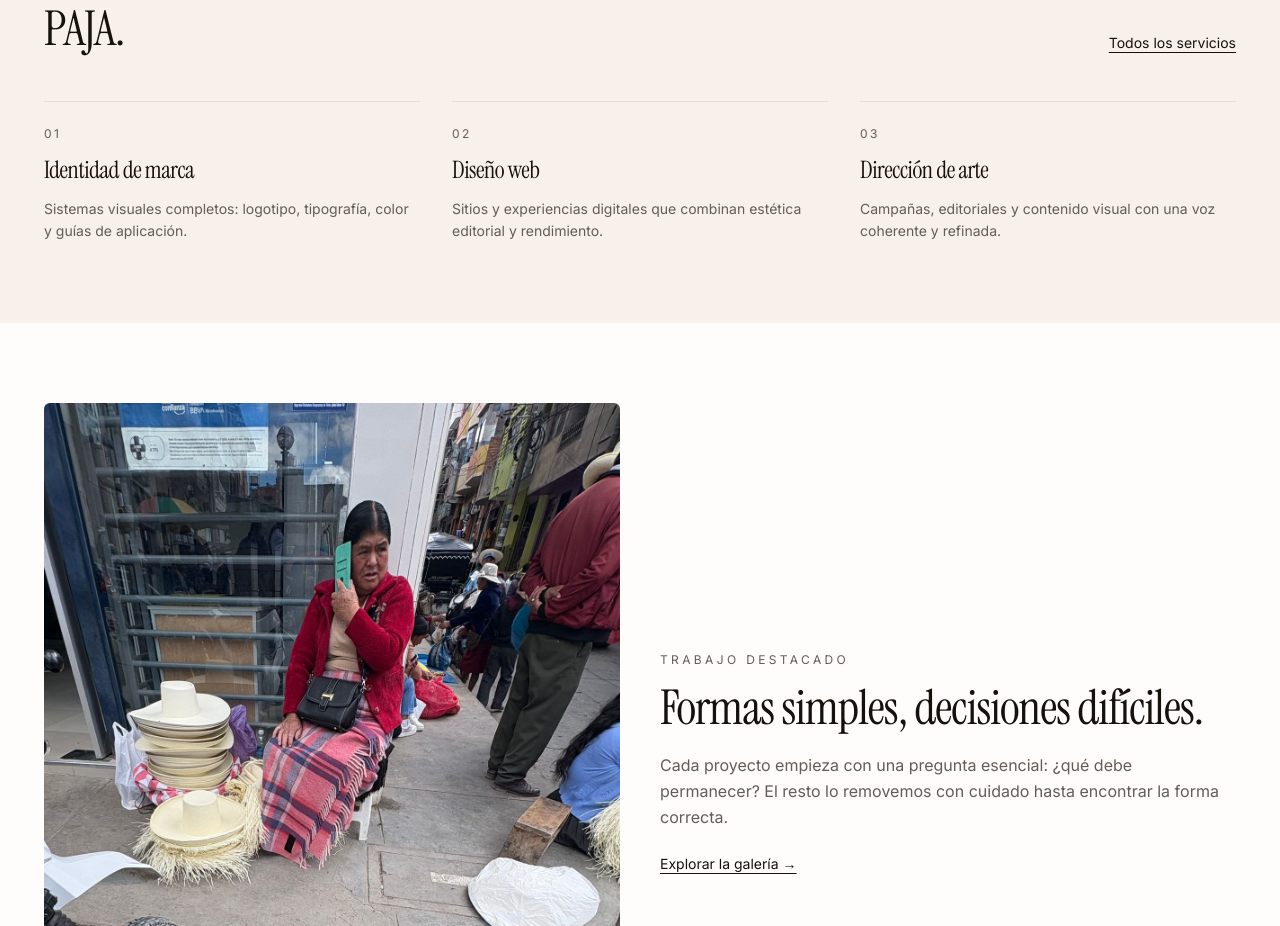
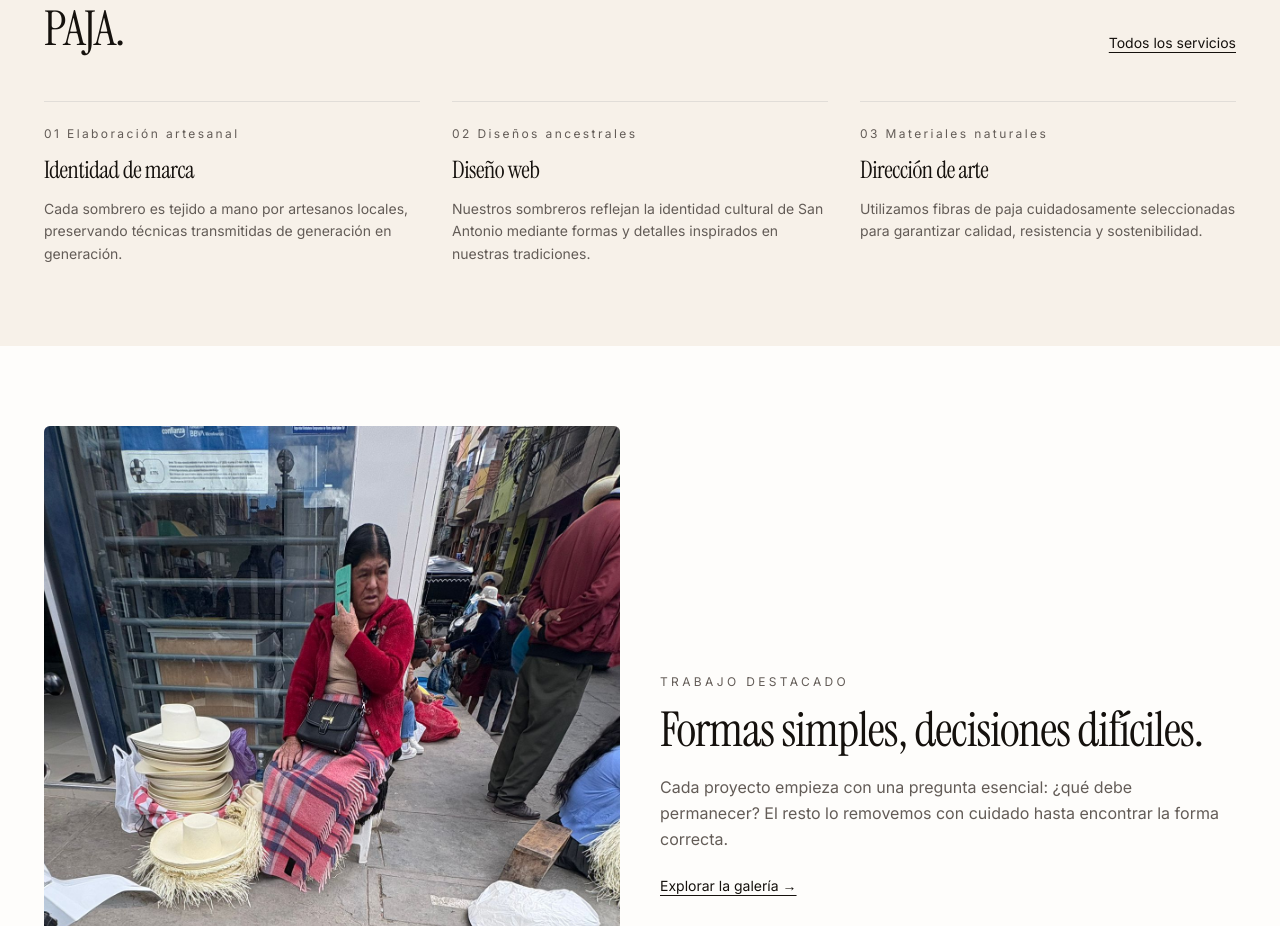
Before and after one commit to ANGEL-JHAN/web-prueba, a React (Vite) app: page / in a window 1280 px wide. Shown: the part 1193-2119 px from the top of the page. Built offline with nearby package versions, Linux system fonts and the light colour scheme.

Commit message:
Actualizar Index.tsx

```diff
--- a/src/pages/Index.tsx
+++ b/src/pages/Index.tsx
@@ -60,9 +60,9 @@ export default function Index() {
           </div>
           <div className="mt-12 grid md:grid-cols-3 gap-8">
             {[
-              { n: "01", t: "Identidad de marca", d: "Sistemas visuales completos: logotipo, tipografía, color y guías de aplicación." },
-              { n: "02", t: "Diseño web", d: "Sitios y experiencias digitales que combinan estética editorial y rendimiento." },
-              { n: "03", t: "Dirección de arte", d: "Campañas, editoriales y contenido visual con una voz coherente y refinada." },
+              { n: "01 Elaboración artesanal", t: "Identidad de marca", d: "Cada sombrero es tejido a mano por artesanos locales, preservando técnicas transmitidas de generación en generación." },
+              { n: "02 Diseños ancestrales", t: "Diseño web", d: "Nuestros sombreros reflejan la identidad cultural de San Antonio mediante formas y detalles inspirados en nuestras tradiciones." },
+              { n: "03 Materiales naturales", t: "Dirección de arte", d: "Utilizamos fibras de paja cuidadosamente seleccionadas para garantizar calidad, resistencia y sostenibilidad." },
             ].map((s) => (
               <div key={s.n} className="border-t border-ink/20 pt-6">
                 <div className="text-xs tracking-[0.2em] text-muted-foreground">{s.n}</div>
```
